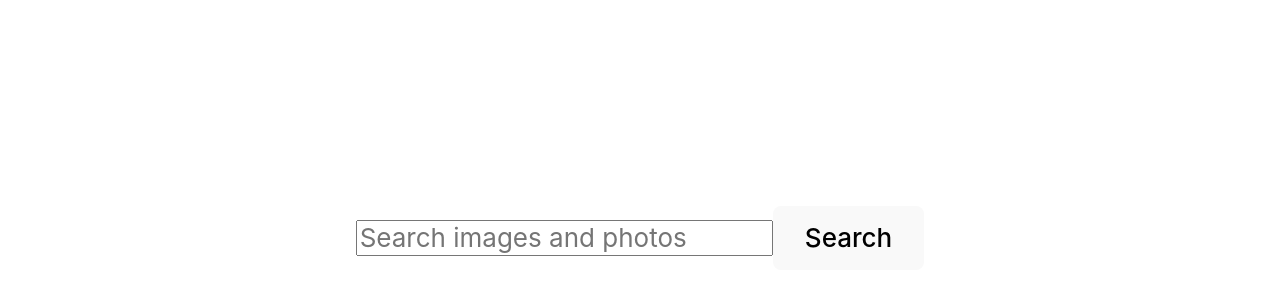
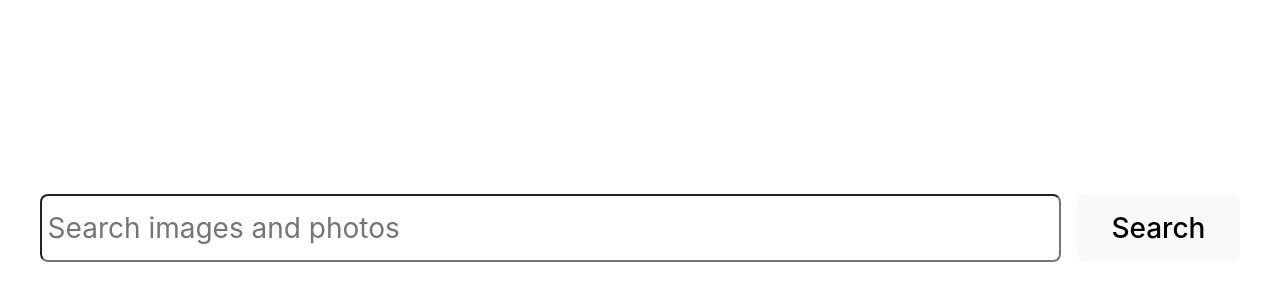
Before and after one commit to Anteycu/goit-react-hw-04, a React (Vite) app: page / in a window 1280 px wide. Shown: the part 162-462 px from the top of the page. Built offline with nearby package versions, Linux system fonts and the light colour scheme.

Commit message:
init styles

```diff
--- a/src/components/SearchBar/SearchBar.jsx
+++ b/src/components/SearchBar/SearchBar.jsx
@@ -1,5 +1,6 @@
 import { useState } from "react";
 import toast from "react-hot-toast";
+import css from "./SearchBar.module.css";
 
 const SearchBar = ({ onSearch }) => {
   const [query, setQuery] = useState("");
@@ -17,9 +18,10 @@ const SearchBar = ({ onSearch }) => {
   };
 
   return (
-    <header>
-      <form onSubmit={handleSubmit}>
+    <header className={css.header}>
+      <form onSubmit={handleSubmit} className={css.form}>
         <input
+          className={css.input}
           type="text"
           autoComplete="off"
           placeholder="Search images and photos"
@@ -28,7 +30,9 @@ const SearchBar = ({ onSearch }) => {
             setQuery(e.target.value);
           }}
         />
-        <button type="submit">Search</button>
+        <button type="submit" className={css.button}>
+          Search
+        </button>
       </form>
     </header>
   );
--- /dev/null
+++ b/src/components/SearchBar/SearchBar.module.css
@@ -0,0 +1,26 @@
+.header {
+  margin-bottom: 20px;
+}
+.form {
+  display: flex;
+  width: 320px;
+  gap: 8px;
+  font-size: 18px;
+
+  @media screen and (min-width: 768px) {
+    width: 700px;
+    gap: 12px;
+    font-size: 24px;
+  }
+  @media screen and (min-width: 1280px) {
+    width: 1200px;
+    gap: 16px;
+    font-size: 28px;
+  }
+}
+
+.input {
+  padding: 0.2rem;
+  flex: 1;
+  border-radius: 8px;
+}
--- a/src/index.css
+++ b/src/index.css
@@ -4,6 +4,7 @@
   font-family: Inter, system-ui, Avenir, Helvetica, Arial, sans-serif;
   line-height: 1.5;
   font-weight: 400;
+  font-size: 20px;
 
   color-scheme: light dark;
   color: rgba(255, 255, 255, 0.87);
@@ -15,10 +16,10 @@
   -moz-osx-font-smoothing: grayscale;
 
   @media screen and (min-width: 768px) {
-    font-size: 22px;
+    font-size: 24px;
   }
   @media screen and (min-width: 1280px) {
-    font-size: 26px;
+    font-size: 28px;
   }
 }
 
@@ -62,8 +63,8 @@ h1 {
 button {
   border-radius: 8px;
   border: 1px solid transparent;
-  padding: 0.6em 1.2em;
-  font-size: 1em;
+  padding: 0.6rem 1.2rem;
+  font-size: 1rem;
   font-weight: 500;
   font-family: inherit;
   background-color: #1a1a1a;
```
